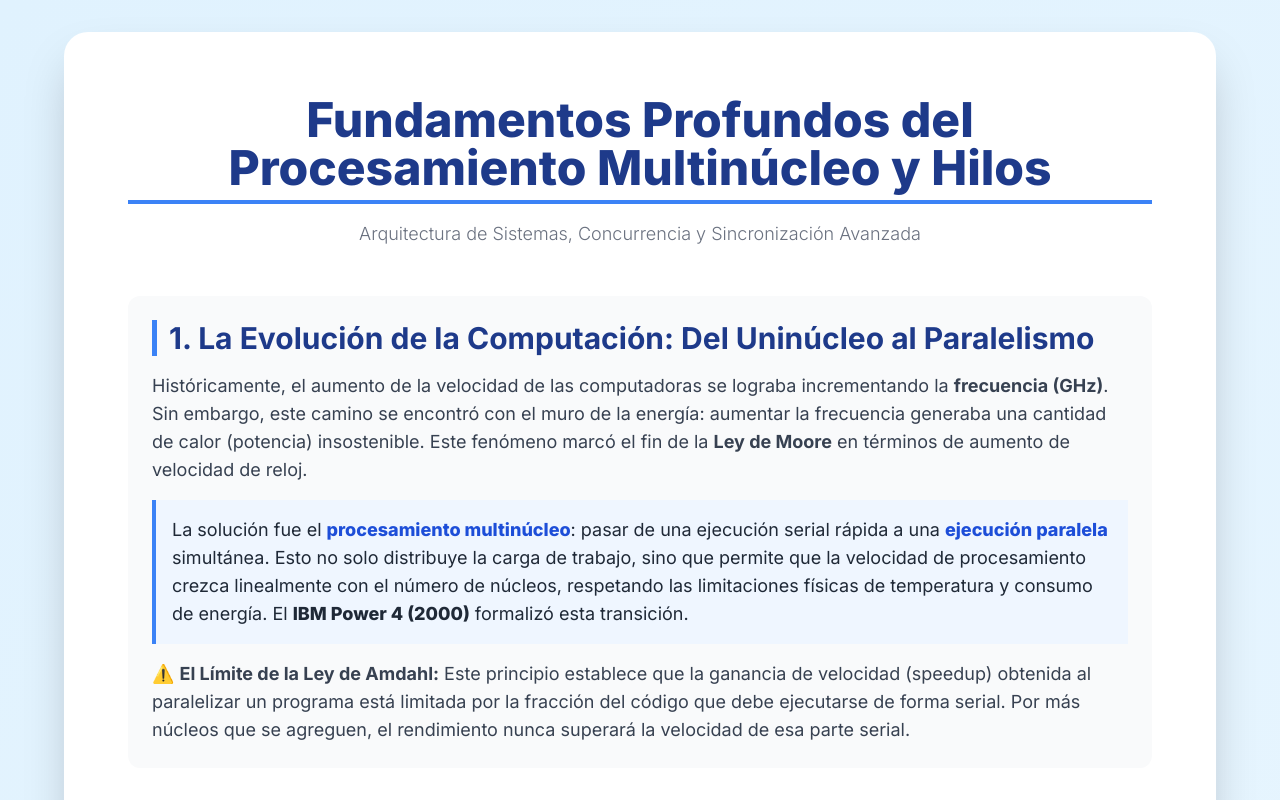
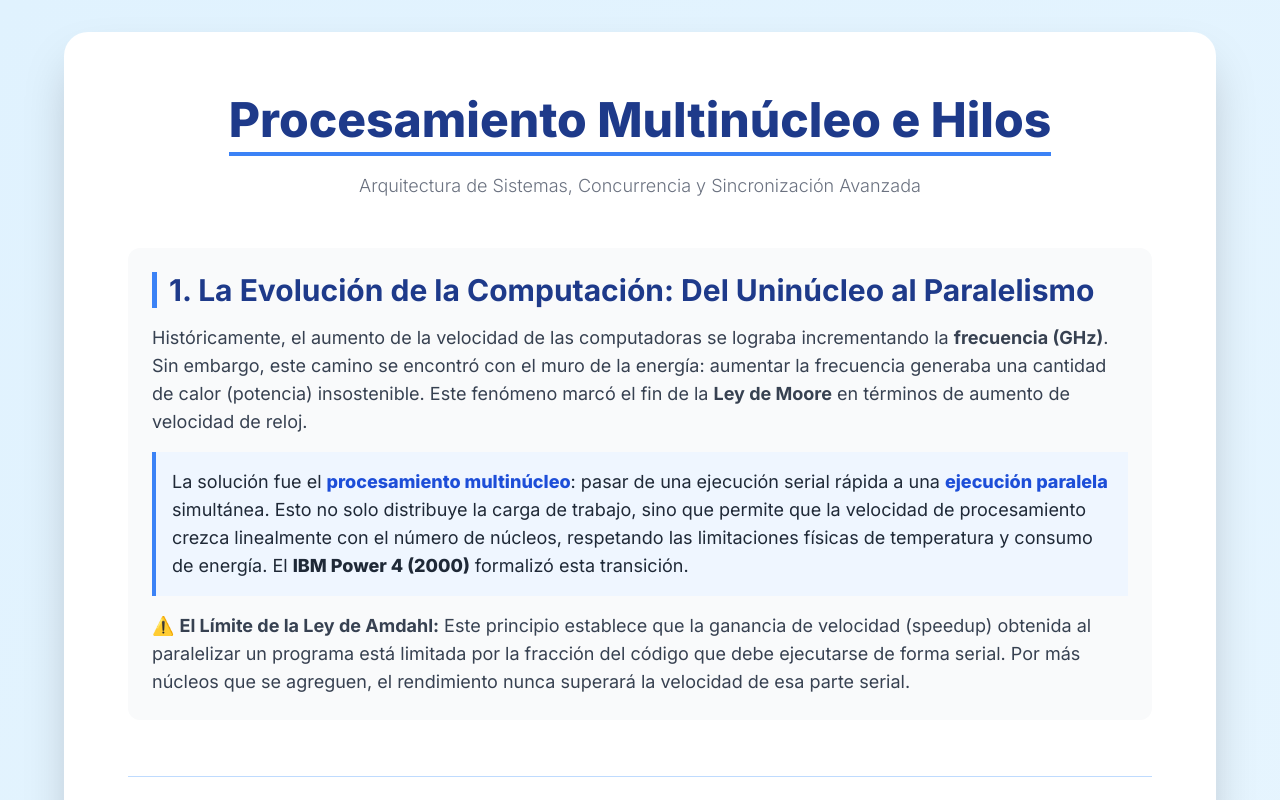
Before and after one commit to santiagofaginoli/arco, a plain HTML site: page index.html in a window 1280 px wide. Shown: the top 800 px of the page. Drawn offline with nearby package versions, Linux system fonts and the light colour scheme.

Commit message:
Actualizar index.html

```diff
--- a/index.html
+++ b/index.html
@@ -64,7 +64,7 @@
 
         <header class="text-center mb-12">
             <h1 class="text-3xl sm:text-4xl lg:text-5xl font-extrabold mb-2 mx-auto">
-                Fundamentos Profundos del Procesamiento Multinúcleo y Hilos
+                Procesamiento Multinúcleo e Hilos
             </h1>
             <p class="text-lg text-gray-500 mt-2 font-light">Arquitectura de Sistemas, Concurrencia y Sincronización Avanzada</p>
         </header>
```
